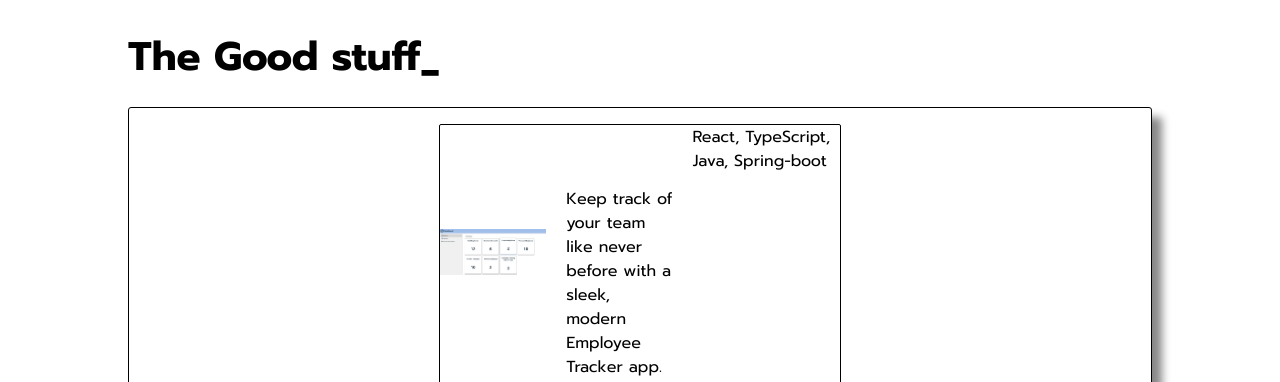
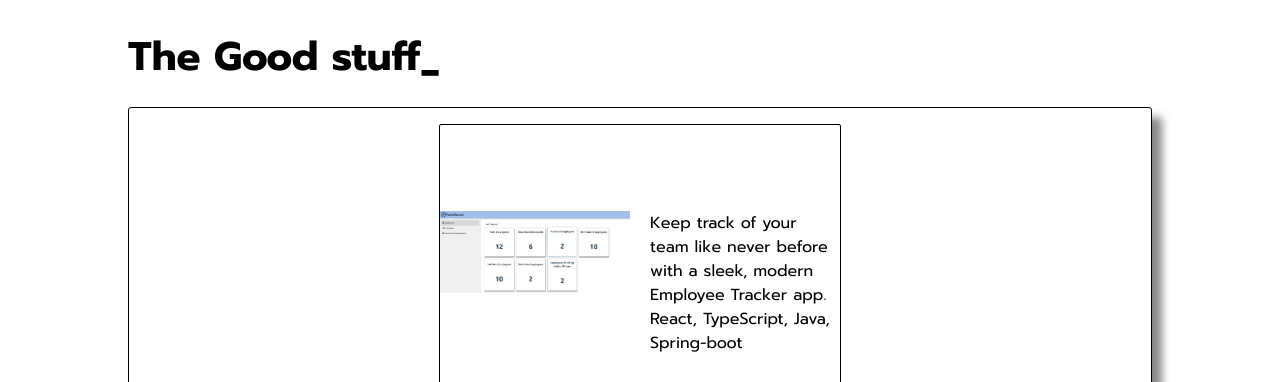
Before and after one commit to ronaldkwan93/portfolio, a plain HTML site: page index.html in a window 1280 px wide. Shown: the part 1350-1732 px from the top of the page. Drawn offline with Linux system fonts and the light colour scheme.

Commit message:
adds format

```diff
--- a/index.html
+++ b/index.html
@@ -71,10 +71,10 @@
             <a href="https://pulseboardio.netlify.app/" target="_blank"><i class="fa-solid fa-mobile-screen"></i></a>
             <a href="https://github.com/ronaldkwan93/client-employee-tracker" target="_blank" ><i class="fa-solid fa-code"></i></a>
           </div>
-          <div class="project__card--right">Keep track of your team like never before with a sleek, modern Employee Tracker app.</div>
-          <div>
-            React, TypeScript, Java, Spring-boot
+          <div class="project__card--right">Keep track of your team like never before with a sleek, modern Employee Tracker app. React, TypeScript, Java, Spring-boot
+
           </div>
+
         </div>
         <!-- <div class="project__card">
           <div class="project__card--left">
```
